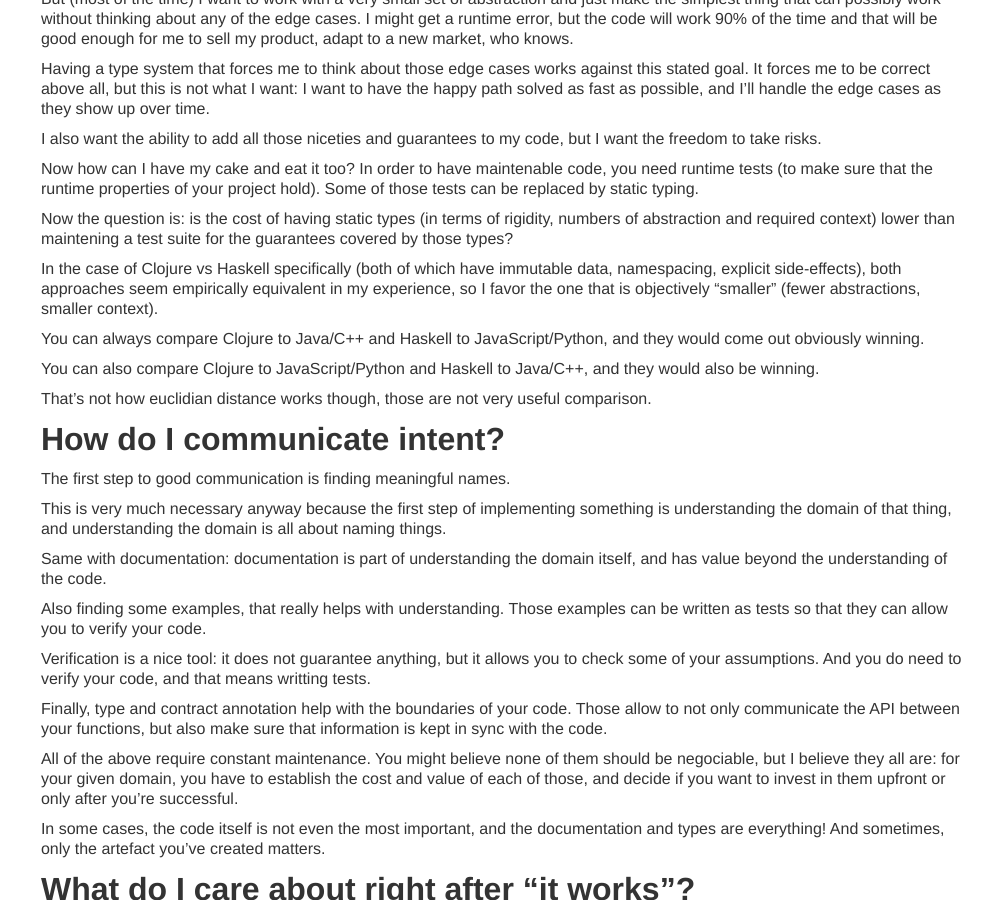
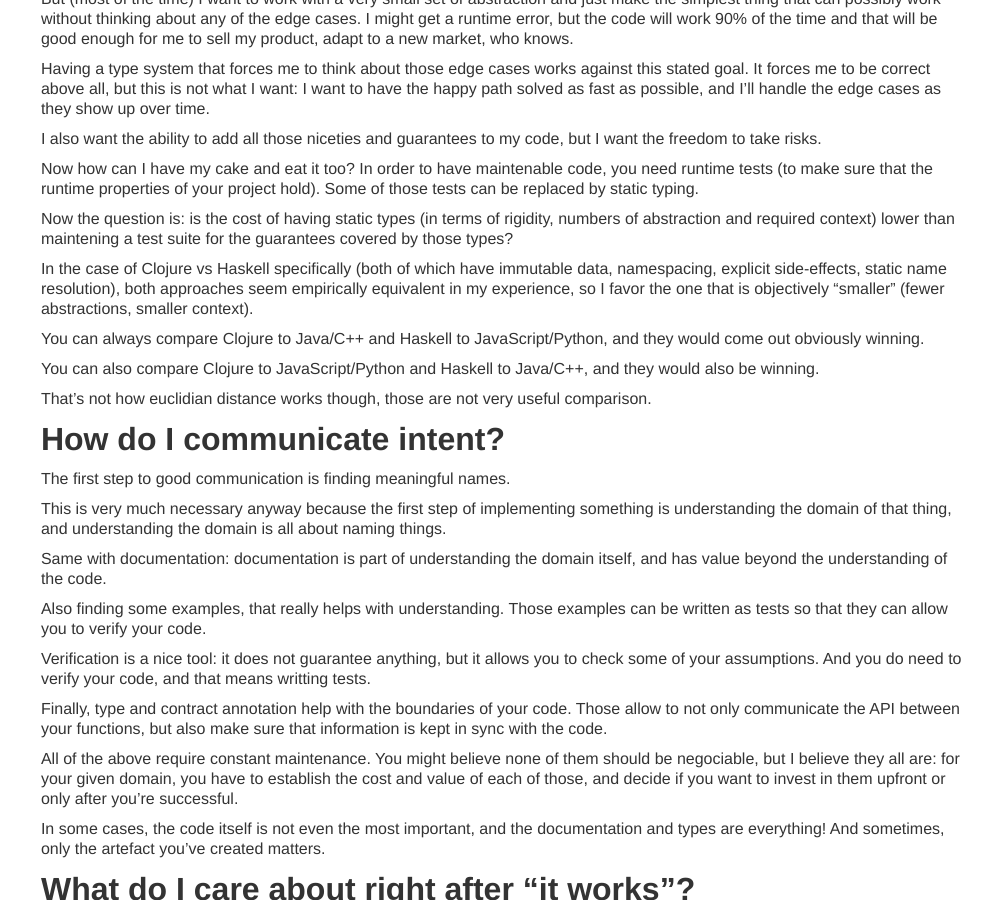
Before and after one commit to ReifyAB/reify.se, a Jekyll site: the page built from _posts/programming/2017-10-29-on-types-and-intent.md, in a window 1280 px wide and 900 px high, scrolled down 6662 px. Shown: the whole window, without its empty margins (297-1280 px from the left). Built offline with Jekyll 4.4.1, drawn with Linux system fonts in a browser that asks for light colours; comment, search, counter and statistics services are not loaded.

Commit message:
Add something about static name resolution

```diff
--- a/_posts/programming/2017-10-29-on-types-and-intent.md
+++ b/_posts/programming/2017-10-29-on-types-and-intent.md
@@ -490,9 +490,10 @@ rigidity, numbers of abstraction and required context) lower than
 maintening a test suite for the guarantees covered by those types?
 
 In the case of Clojure vs Haskell specifically (both of which have
-immutable data, namespacing, explicit side-effects), both approaches
-seem empirically equivalent in my experience, so I favor the one that
-is objectively "smaller" (fewer abstractions, smaller context).
+immutable data, namespacing, explicit side-effects, static name
+resolution), both approaches seem empirically equivalent in my
+experience, so I favor the one that is objectively "smaller" (fewer
+abstractions, smaller context).
 
 You can always compare Clojure to Java/C++ and Haskell to
 JavaScript/Python, and they would come out obviously winning.
```
